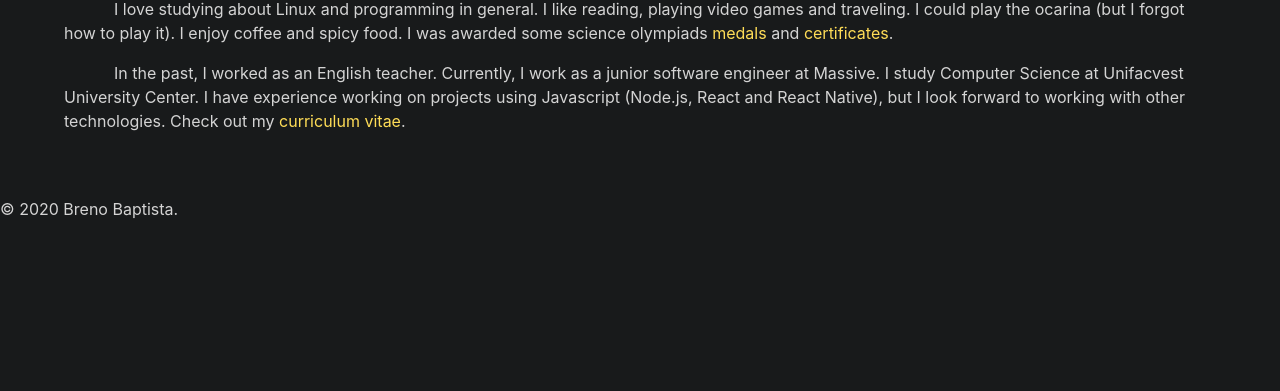
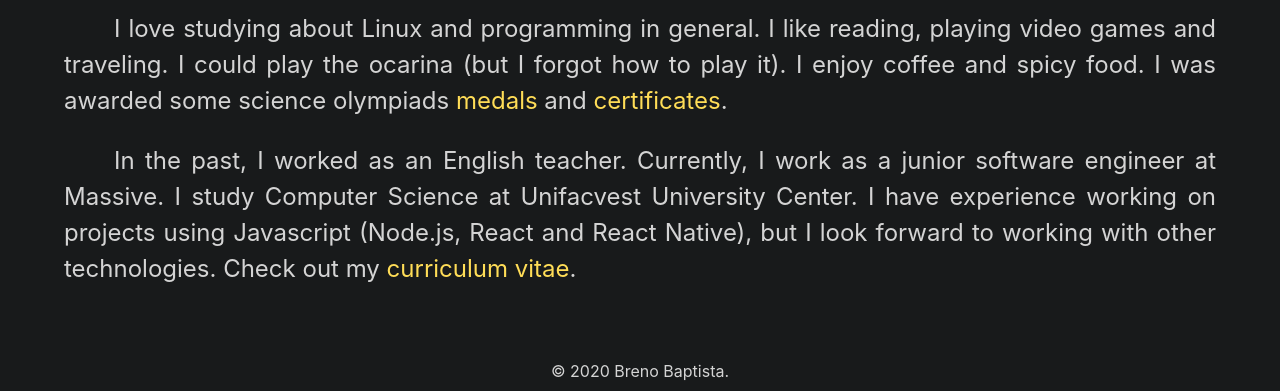
Before and after one commit to brenobaptista/brenobaptista.github.io, a Gatsby site: page / in a window 1280 px wide. Shown: the part 572-963 px from the top of the page. Before the commit the page ends 801 px from the top, so only its background shows below. Built offline with nearby package versions, Linux system fonts and the light colour scheme; Gatsby itself is replaced by a stand-in of ours; some packages are replaced by stand-ins of ours.

Commit message:
Updated Bulma

```diff
--- a/package.json
+++ b/package.json
@@ -16,7 +16,7 @@
     "@mdx-js/mdx": "1.6.6",
     "@mdx-js/react": "1.6.6",
     "aos": "^2.3.4",
-    "bulma": "^0.7.5",
+    "bulma": "0.9.1",
     "gatsby": "^2.13.57",
     "gatsby-image": "^2.2.8",
     "gatsby-plugin-feed-mdx": "^1.0.1",
--- a/src/styles/index.scss
+++ b/src/styles/index.scss
@@ -18,8 +18,8 @@
 
 // To import just the requered styles:
 @import '~bulma/sass/utilities/_all';
+@import '~bulma/sass/helpers/_all';
 @import '~bulma/sass/base/generic';
-@import '~bulma/sass/base/helpers';
 @import '~bulma/sass/elements/container';
 @import '~bulma/sass/elements/content';
 @import '~bulma/sass/elements/icon';
```
Also changed, not shown: 1 other file.
